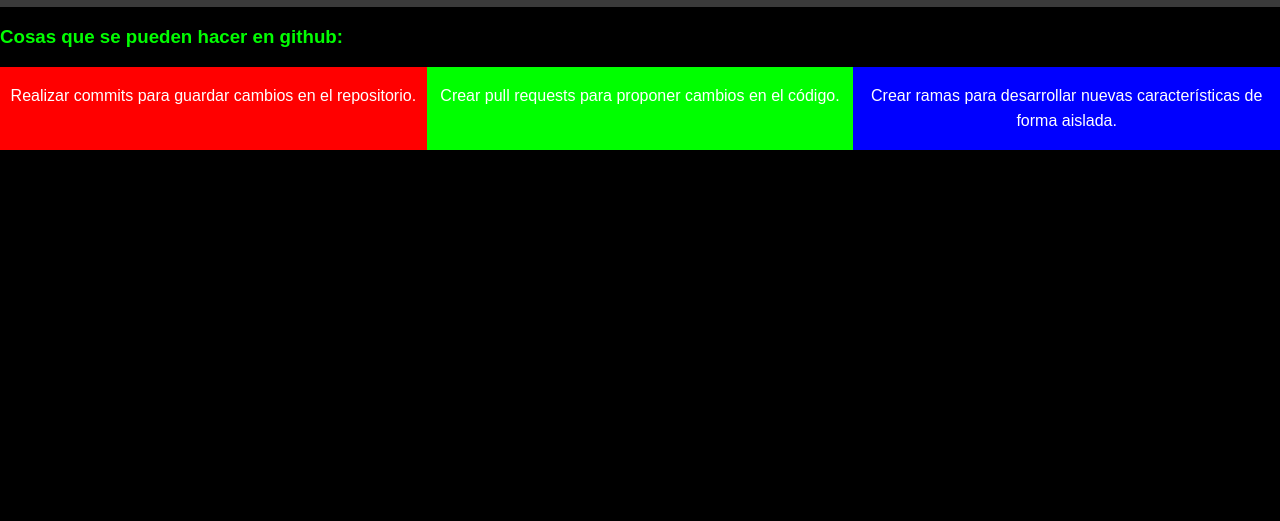
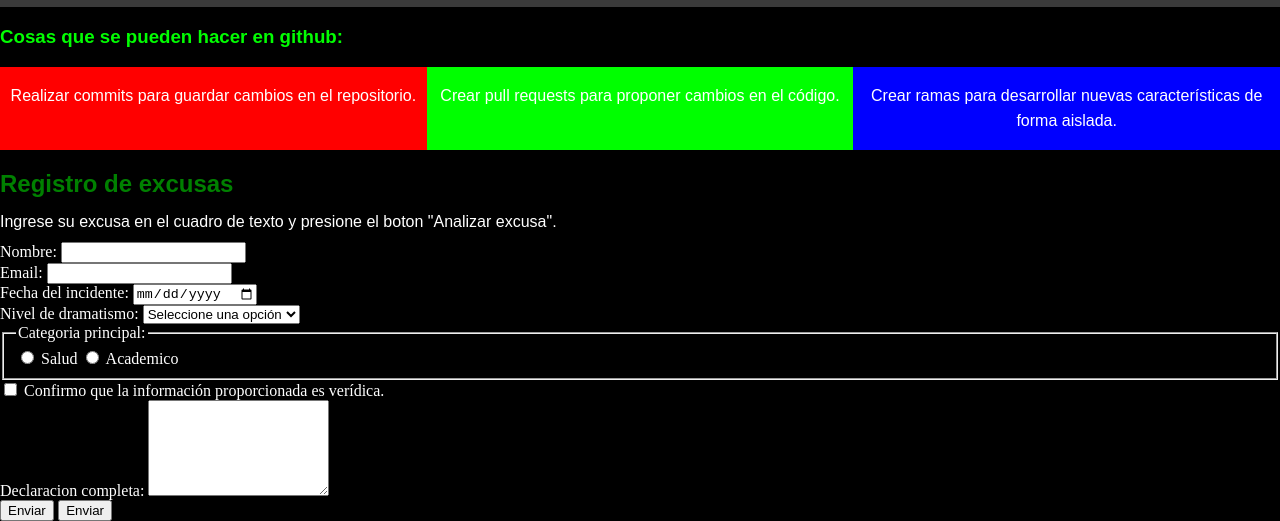
Before and after one commit to ax123d2008/RamiroAlex_Excusometro, a plain HTML site: page paginas/expediente.html in a window 1280 px wide. Shown: the part 850-1371 px from the top of the page. Before the commit the page ends 1000 px from the top, so only its background shows below. Drawn offline with Linux system fonts and the light colour scheme; a web font is replaced by a local one.

Commit message:
cosas del forms que no gustan

```diff
--- a/a.css
+++ b/a.css
@@ -138,3 +138,7 @@ section img {
     width: 4em;
     border-radius: 50%;
 }
+.campo {
+    color: white;
+    font-family: 'Isometra';
+}
--- a/paginas/expediente.html
+++ b/paginas/expediente.html
@@ -1,11 +1,13 @@
 <!DOCTYPE html>
 <html lang="en">
+
 <head>
     <meta charset="UTF-8">
     <meta name="viewport" content="width=device-width, initial-scale=1.0">
     <link rel="stylesheet" href="../a.css">
     <title>Expediente</title>
 </head>
+
 <body>
     <section class="expediente">
         <h1>Manolito tuvo un expediente el dia 12/03/2026</h1>
@@ -32,5 +34,54 @@
             <p>Crear ramas para desarrollar nuevas características de forma aislada.</p>
         </div>
     </section>
+    <section id="registro">
+        <h2>Registro de excusas</h2>
+        <p>Ingrese su excusa en el cuadro de texto y presione el boton "Analizar excusa".</p>
+        <form action="">
+            <div class="campo">
+                <label for="nombre">Nombre:</label>
+                <input type="text" id="nombre" type="text" required minlength="2" maxlength="50">
+            </div>
+            <div class="campo">
+                <label for="email">Email:</label>
+                <input type="email" id="email" required>
+            </div>
+            <div class="campo">
+                <label for="fecha">Fecha del incidente:</label>
+                <input type="date" id="fecha" name="fecha" required>
+            </div>
+            <div class="campo">
+                <label for="drama">Nivel de dramatismo:</label>
+                <select id="drama" name="drama" required>
+                    <option value="">Seleccione una opción</option>
+                    <option value="bajo">Bajo</option>
+                    <option value="medio">Medio</option>
+                    <option value="alto">Alto</option>
+                </select>
+                <fieldset class="campo">
+                    <legend>Categoria principal:</legend>
+                    <label for="salud">
+                        <input type="radio" name="categoria" value="salud" required> Salud
+                    </label>
+                    <label for="academico">
+                        <input type="radio" name="categoria" value="academico"> Academico
+                    </label>
+                </fieldset>
+                <div class="campo campo-check">
+                    <label for="">
+                        <input type="checkbox" name="confirmacion" required> Confirmo que la información proporcionada
+                        es verídica.
+                    </label>
+                </div>
+                <div class="campo">
+                    <label for="excusa">Declaracion completa:</label>
+                    <textarea id="excusa" rows="6" minlength="10" maxlength="200" required></textarea>
+                </div>
+            </div>
+            <button type="submit">Enviar</button>
+            <input type="button" value="Enviar">
+        </form>
+    </section>
 </body>
+
 </html>
```
Also changed, not shown: index.html (+0 -1 lines), 1 other file.
